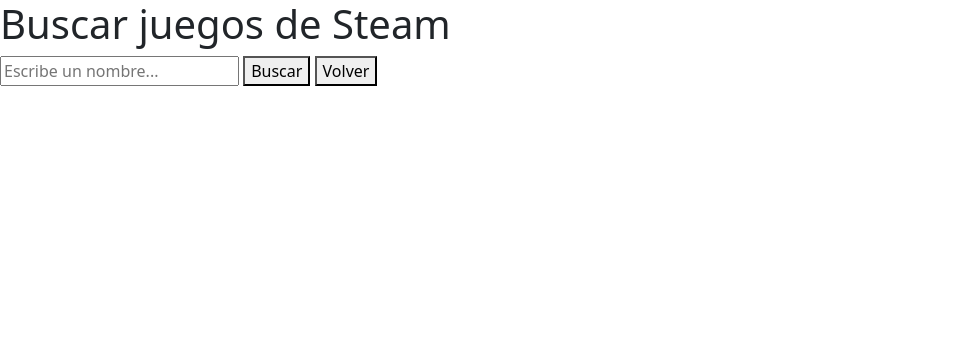
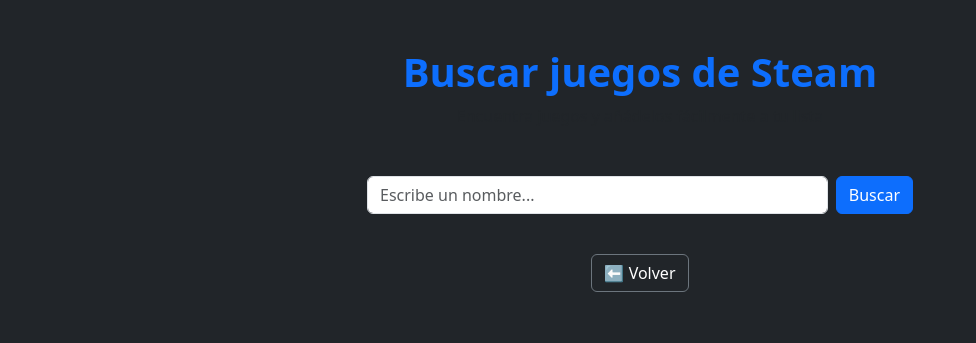
Before and after one commit to victorminiesta/GamesKeeper, a website: page public/buscar.html in a window 1280 px wide. Shown: the whole page, without its empty margins (0-976 px from the left). Drawn offline with nearby package versions, Linux system fonts and the light colour scheme.

Commit message:
Modificado el estilo de la página de búsqueda para que sea más atractivo y moderno.

```diff
--- a/public/buscar.html
+++ b/public/buscar.html
@@ -1,21 +1,36 @@
 <!DOCTYPE html>
 <html lang="es">
 <head>
-    <meta charset="UTF-8">
-    <meta name="viewport" content="width=device-width, initial-scale=1.0">
-    <link href="https://cdn.jsdelivr.net/npm/bootstrap@5.3.0/dist/css/bootstrap.min.css" rel="stylesheet">
-    <title>juegos Pendientes</title>
+  <meta charset="UTF-8">
+  <meta name="viewport" content="width=device-width, initial-scale=1.0">
+  <title>Juegos Pendientes</title>
+  <link href="https://cdn.jsdelivr.net/npm/bootstrap@5.3.0/dist/css/bootstrap.min.css" rel="stylesheet">
 </head>
-<body>
-    <h1>Buscar juegos de Steam</h1>
+<body class="bg-dark text-white">
+  <div class="container py-5">
+    <!-- Encabezado -->
+    <div class="text-center mb-5">
+      <h1 class="fw-bold text-primary">Buscar juegos de Steam</h1>
+      <p class="text-muted">Encuentra juegos y añádelos fácilmente a tu lista</p>
+    </div>
 
-    <input type="text" id="searchInput" placeholder="Escribe un nombre..." />
-    <button id="searchBtn" onclick="buscarJuegos()">Buscar</button>
-    <a href="/"><button>Volver</button></a>
+    <!-- Barra de búsqueda -->
+    <div class="row justify-content-center mb-4">
+      <div class="col-md-6 d-flex">
+        <input type="text" id="searchInput" class="form-control me-2" placeholder="Escribe un nombre..." />
+        <button id="searchBtn" class="btn btn-primary" onclick="buscarJuegos()">Buscar</button>
+      </div>
+    </div>
 
-    <div id="results"></div>
+    <!-- Botón volver -->
+    <div class="text-center mb-4">
+      <a href="/" class="btn btn-outline-secondary mt-3 text-white">⬅ Volver</a>
+    </div>
 
+    <!-- Resultados -->
+    <div id="results" class="row g-4"></div>
+  </div>
 
-    <script src="js/search.js"></script>
+  <script src="js/search.js"></script>
 </body>
 </html>
--- a/public/js/search.js
+++ b/public/js/search.js
@@ -32,11 +32,12 @@
         }
 
         div.innerHTML = juegos.map(juego =>
-            `<div class="game-card">
-                <h3>${juego.name}</h3>
-                <button onclick='añadirJuego(${juego.appid})'>Añadir</button>
-            </div>`
-        ).join('');
+            `<div class="col-md-4">
+                <div class="card shadow-lg h-100 text-white" style="background: linear-gradient(135deg, #6a11cb, #2575fc); border-radius: 12px; padding: 20px;">
+                    <h3 class="mb-3">${juego.name}</h3>
+                    <button class="btn btn-success w-100 fw-bold" onclick="añadirJuego(${juego.appid})">⚡ Añadir</button>
+                </div>
+            </div>`).join('');
     }
     catch (err) {
         console.error('Error al buscar juegos: ', err);
```
